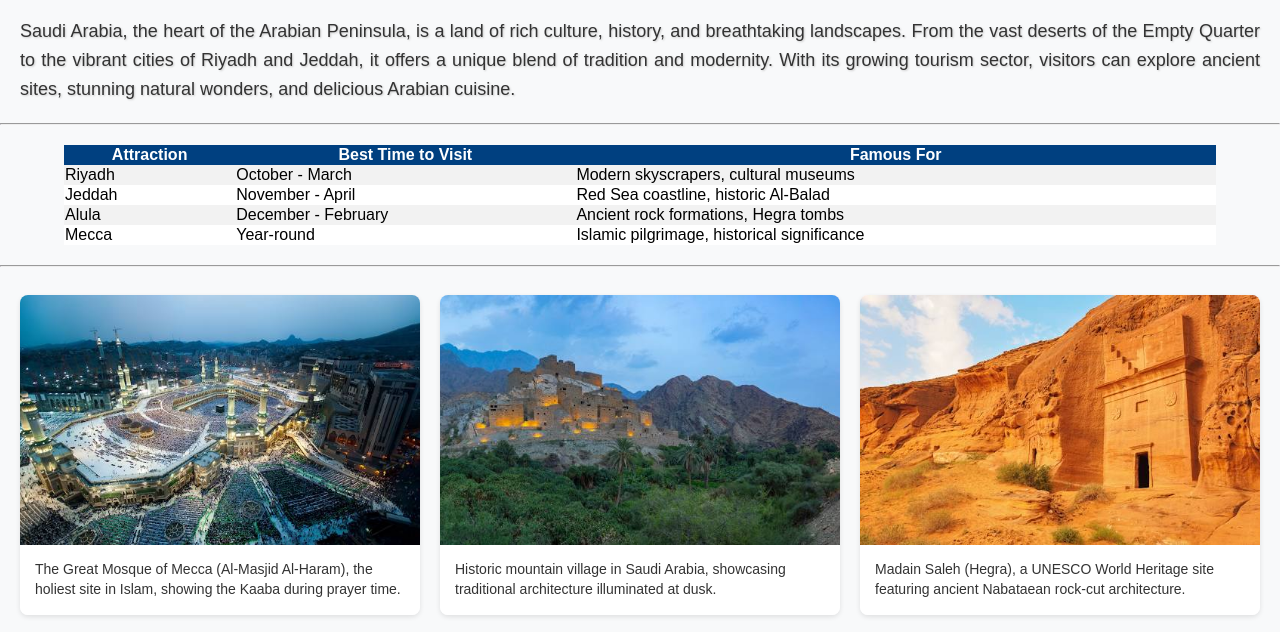
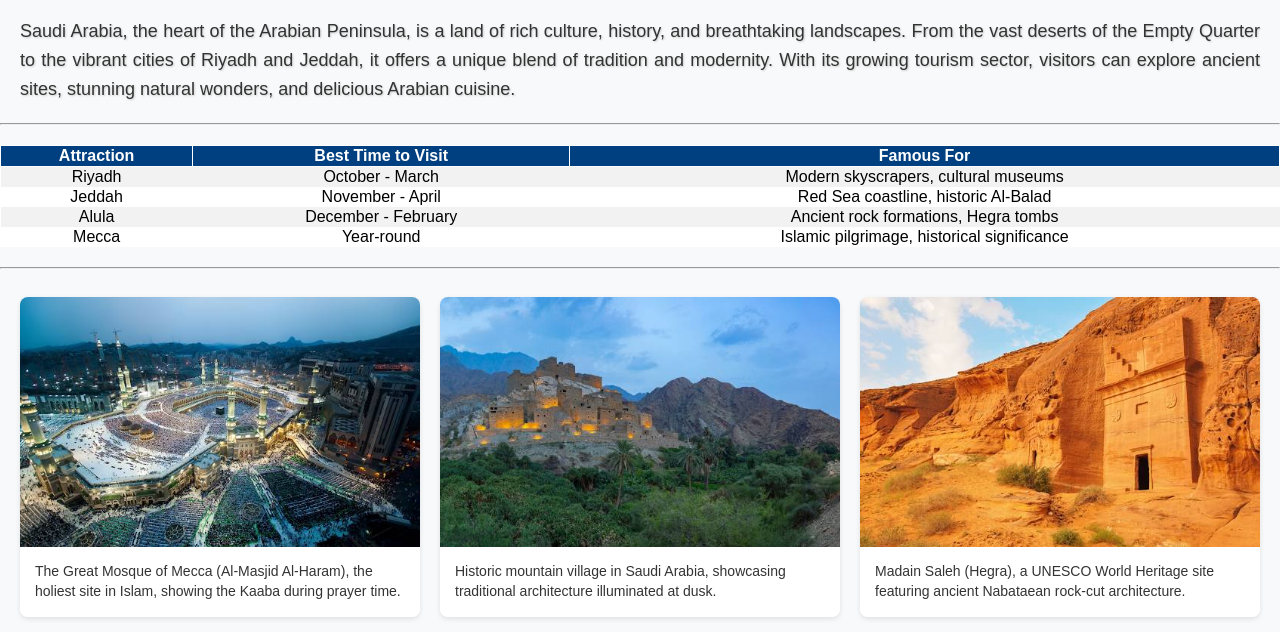
Before and after one commit to Meraj-Ali/Dream-travel-destination, a plain HTML site: page index.html in a window 1280 px wide. Shown: the part 106-738 px from the top of the page. Drawn offline with Linux system fonts and the light colour scheme.

Commit message:
Update styles.css

```diff
--- a/styles.css
+++ b/styles.css
@@ -25,15 +25,17 @@ body {
 }
 
 table {
-    width: 90%;
+    width: 100%;
     margin: 20px auto;
     border-collapse: collapse;
     background-color: white;
+    text-align: center;
 }
 
 th {
     background-color: #004080;
     color: white;
+    border: 1px solid;
 }
 
 tr:nth-child(even) {
@@ -42,6 +44,7 @@ tr:nth-child(even) {
 
 tr:hover {
     background-color: #ffd700;
+    border: 1px solid;
 }
 
 .image-grid {
```
